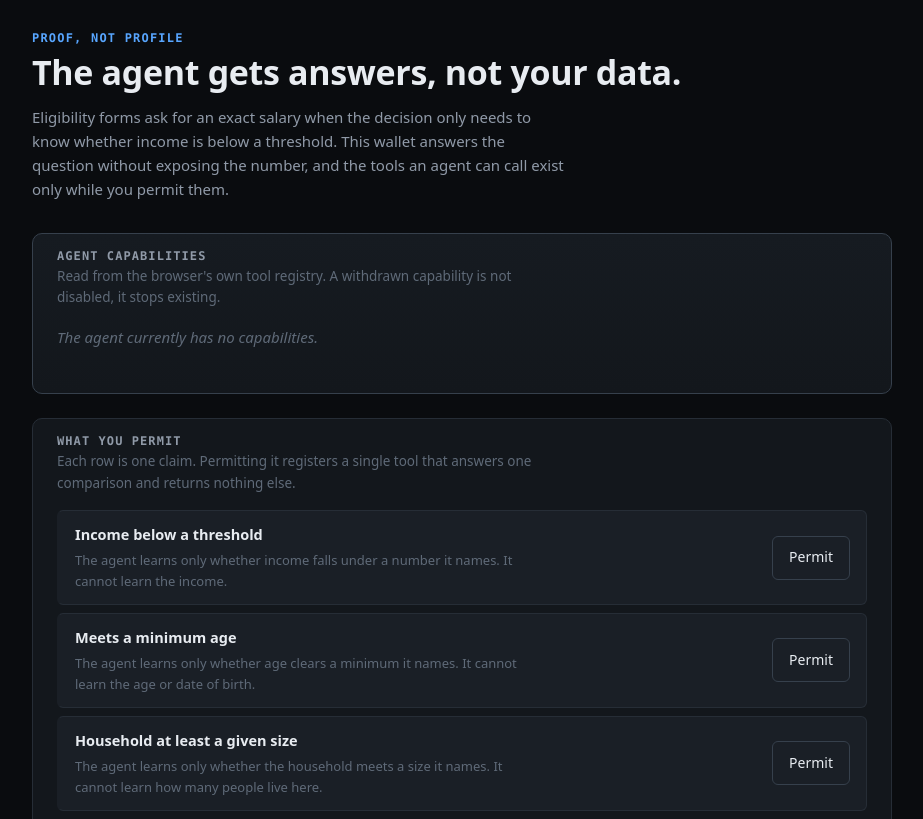
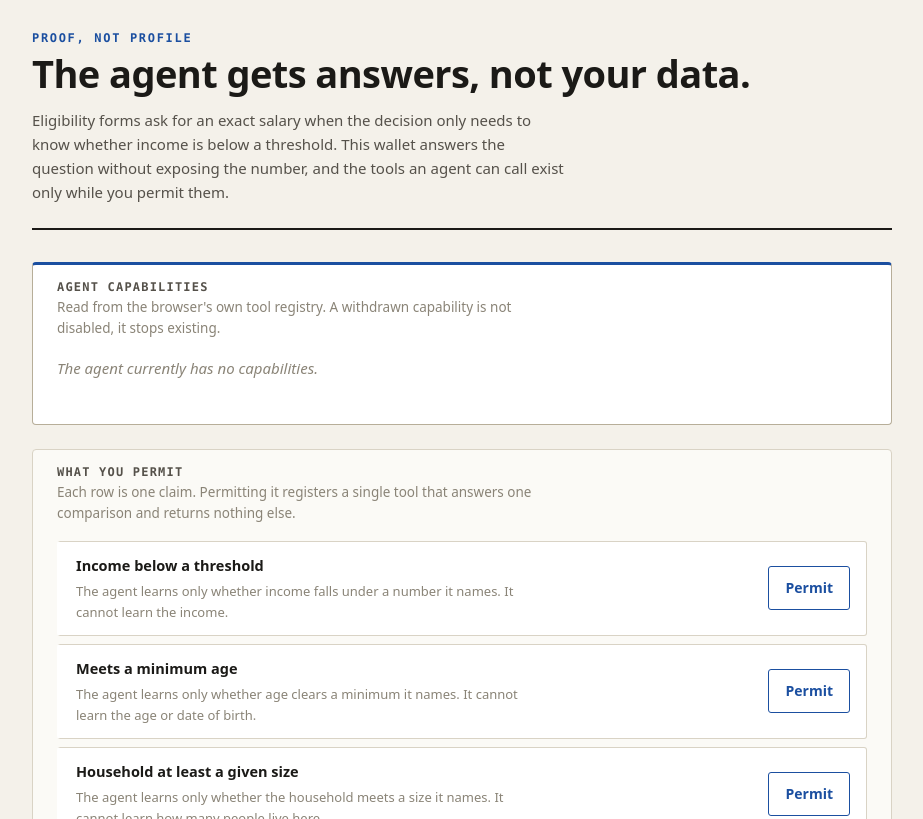
Before and after one commit to lewisawe/mahaba, a website built with Vite: page index.html in a window 1280 px wide. Shown: the top 819 px of the page, without its empty margins (178-1101 px from the left). Built offline with nearby package versions, Linux system fonts and the light colour scheme.

Commit message:
Theme: paper-ledger light theme in place of generic dark UI
Reworks the visual identity to read like an official form and a disclosure
receipt, which is what the product is, rather than the default dark
dev-tool look. Warm paper canvas, ink text, hairline rules, one official-blue
accent for live/interactive state, document-green for granted/met, stamp-red
for withdrawal and denial, amber for approaching expiry. Flat surfaces,
elevation from contrast and rule weight rather than shadow.

Token-only change in styles.css; no DOM, capability logic, or WebMCP tool
changes. Build clean, 36/36 tests unaffected (styling is not exercised by the
suites). Also gitignores local design-preview screenshots and DESIGN.md.

```diff
--- a/src/styles.css
+++ b/src/styles.css
@@ -1,20 +1,34 @@
+/**
+ * Proof, Not Profile — "paper ledger" theme.
+ *
+ * The interface reads like an official form and a disclosure receipt, because
+ * that is what the product is: a record of exactly what was asked and answered.
+ * Warm paper canvas, ink text, hairline rules, one official-blue accent for
+ * live/interactive state, a stamp red for withdrawal and danger, a document
+ * green for verified. Flat surfaces, no glow, elevation from contrast and rule
+ * weight rather than shadow.
+ */
+
 :root {
-  color-scheme: dark;
+  color-scheme: light;
 
-  --bg: #0a0c0f;
-  --surface: #13171c;
-  --surface-raised: #1a1f26;
-  --line: #262d36;
-  --line-strong: #36404c;
+  /* Paper and ink */
+  --bg: #f4f1ea;           /* warm paper canvas */
+  --surface: #fbfaf6;      /* card stock, slightly lighter than the page */
+  --surface-raised: #ffffff; /* the whitest surface: rows, inputs, receipts */
+  --line: #d9d3c5;         /* hairline rule on paper */
+  --line-strong: #b7ae99;  /* heavier rule, ledger divider */
 
-  --text: #e8ecf1;
-  --text-dim: #909aa8;
-  --text-faint: #5f6a78;
+  --text: #1b1a17;         /* near-black ink */
+  --text-dim: #55514a;     /* secondary ink */
+  --text-faint: #8a8477;   /* faint pencil */
 
-  --live: #58a6ff;
-  --ok: #3fb950;
-  --warn: #d29922;
-  --danger: #f85149;
+  /* Signal colours. One accent (official blue) carries interactivity and live
+     state. The rest are reserved for meaning: granted/met, withdrawn, warning. */
+  --live: #1b4fa0;         /* official form blue: accents, focus, live capability */
+  --ok: #1f7a3d;           /* document green: granted, requirement met */
+  --warn: #9a6a12;         /* amber ink: approaching expiry, write-consent */
+  --danger: #a5311f;       /* stamp red: withdrawal, denial, not met */
 
   --space-1: 4px;
   --space-2: 8px;
@@ -24,8 +38,9 @@
   --space-8: 32px;
   --space-12: 48px;
 
-  --radius: 10px;
-  --radius-sm: 6px;
+  /* Documents have square-ish corners. Keep radius small and restrained. */
+  --radius: 4px;
+  --radius-sm: 3px;
 
   --mono: ui-monospace, "SF Mono", Menlo, Consolas, monospace;
   --sans: ui-sans-serif, system-ui, -apple-system, "Segoe UI", sans-serif;
@@ -66,22 +81,28 @@ main,
   margin-inline: auto;
 }
 
-.masthead { margin-bottom: var(--space-8); }
+/* The masthead reads like the header of an official document: a ruled line
+   under an eyebrow label, then the title. */
+.masthead {
+  margin-bottom: var(--space-8);
+  padding-bottom: var(--space-6);
+  border-bottom: 2px solid var(--text);
+}
 
 .eyebrow {
   margin: 0 0 var(--space-2);
   font: 600 12px/1 var(--mono);
-  letter-spacing: 0.1em;
+  letter-spacing: 0.14em;
   text-transform: uppercase;
   color: var(--live);
 }
 
 h1 {
   margin: 0 0 var(--space-3);
-  font-size: clamp(24px, 4vw, 34px);
-  font-weight: 600;
-  line-height: 1.2;
-  letter-spacing: -0.01em;
+  font-size: clamp(26px, 4.4vw, 38px);
+  font-weight: 700;
+  line-height: 1.15;
+  letter-spacing: -0.015em;
   text-wrap: balance;
 }
 
@@ -103,7 +124,7 @@ main { display: grid; gap: var(--space-6); }
 .panel h2 {
   margin: 0 0 var(--space-2);
   font: 600 12px/1 var(--mono);
-  letter-spacing: 0.09em;
+  letter-spacing: 0.1em;
   text-transform: uppercase;
   color: var(--text-dim);
 }
@@ -118,6 +139,9 @@ main { display: grid; gap: var(--space-6); }
 code {
   font: 0.92em var(--mono);
   color: var(--text-dim);
+  background: #ece7db;
+  padding: 0.05em 0.35em;
+  border-radius: var(--radius-sm);
 }
 
 /* Environment table */
@@ -154,7 +178,7 @@ code {
   padding: var(--space-3) var(--space-4);
   background: var(--surface-raised);
   border: 1px solid var(--line);
-  border-left: 2px solid var(--live);
+  border-left: 3px solid var(--live);
   border-radius: var(--radius-sm);
   animation: mount 200ms ease-out;
 }
@@ -177,8 +201,8 @@ code {
 }
 
 @keyframes pulse {
-  0%, 100% { box-shadow: 0 0 0 0 rgba(248, 81, 73, 0); }
-  50% { box-shadow: 0 0 0 3px rgba(248, 81, 73, 0.18); }
+  0%, 100% { box-shadow: 0 0 0 0 rgba(165, 49, 31, 0); }
+  50% { box-shadow: 0 0 0 3px rgba(165, 49, 31, 0.15); }
 }
 
 @media (prefers-reduced-motion: reduce) {
@@ -233,11 +257,23 @@ button {
   cursor: pointer;
   transition: background 140ms ease, border-color 140ms ease;
 }
-button:hover:not(:disabled) { background: #212933; }
+button:hover:not(:disabled) { background: #efeadd; }
 button:focus-visible { outline: 2px solid var(--live); outline-offset: 2px; }
 button:disabled { opacity: 0.45; cursor: not-allowed; }
-button[data-variant="revoke"]:not(:disabled) { border-color: #5c2b28; }
-button[data-variant="revoke"]:hover:not(:disabled) { background: #2a1d1d; }
+
+/* The grant action is the affirmative one: give it the official blue. */
+button[data-variant="grant"]:not(:disabled) {
+  border-color: var(--live);
+  color: var(--live);
+  font-weight: 600;
+}
+button[data-variant="grant"]:hover:not(:disabled) { background: #e7edf6; }
+
+button[data-variant="revoke"]:not(:disabled) {
+  border-color: #d6b7af;
+  color: var(--danger);
+}
+button[data-variant="revoke"]:hover:not(:disabled) { background: #f4e5e1; }
 
 @media (prefers-reduced-motion: reduce) {
   button { transition: none; }
@@ -272,7 +308,7 @@ button[data-variant="revoke"]:hover:not(:disabled) { background: #2a1d1d; }
 .audit time { color: var(--text-faint); flex: none; }
 .audit .tag { flex: none; min-width: 9ch; }
 .audit li[data-type="granted"] .tag { color: var(--ok); }
-.audit li[data-type="revoked"] .tag { color: var(--warn); }
+.audit li[data-type="revoked"] .tag { color: var(--danger); }
 .audit li[data-type="denied"] .tag { color: var(--danger); }
 .audit li[data-type="requested"] .tag { color: var(--live); }
 
@@ -313,10 +349,12 @@ button[data-variant="revoke"]:hover:not(:disabled) { background: #2a1d1d; }
   border: 0;
 }
 
-/* The console is the hero, so it gets more presence than the other panels. */
+/* The console is the hero. On paper it earns presence through a heavier rule
+   and a faint tinted ground, not a glow. */
 .panel-console {
   border-color: var(--line-strong);
-  background: linear-gradient(180deg, #161b21, var(--surface));
+  border-top: 3px solid var(--live);
+  background: var(--surface-raised);
 }
 
 .capability .calls {
@@ -332,8 +370,9 @@ button[data-variant="revoke"]:hover:not(:disabled) { background: #2a1d1d; }
  * ------------------------------------------------------------------ */
 
 .panel-pending {
-  border-color: #2f4a6b;
-  background: linear-gradient(180deg, #141d29, var(--surface));
+  border-color: var(--live);
+  border-left: 3px solid var(--live);
+  background: #eef2f8;
 }
 
 .request {
@@ -373,7 +412,7 @@ button[data-variant="revoke"]:hover:not(:disabled) { background: #2a1d1d; }
   padding: var(--space-3) var(--space-4);
   background: var(--surface-raised);
   border: 1px solid var(--line);
-  border-left: 2px solid transparent;
+  border-left: 3px solid transparent;
   border-radius: var(--radius-sm);
 }
 
@@ -407,7 +446,7 @@ button[data-variant="revoke"]:hover:not(:disabled) { background: #2a1d1d; }
   padding: var(--space-4);
   background: var(--surface-raised);
   border: 1px solid var(--line);
-  border-top: 2px solid var(--line-strong);
+  border-top: 3px solid var(--line-strong);
   border-radius: var(--radius-sm);
 }
 
@@ -524,7 +563,7 @@ input[type="date"],
 select {
   min-height: 44px;
   padding: var(--space-2) var(--space-3);
-  background: var(--bg);
+  background: var(--surface-raised);
   color: var(--text);
   border: 1px solid var(--line-strong);
   border-radius: var(--radius-sm);
```
Also changed, not shown: 1 other file.
